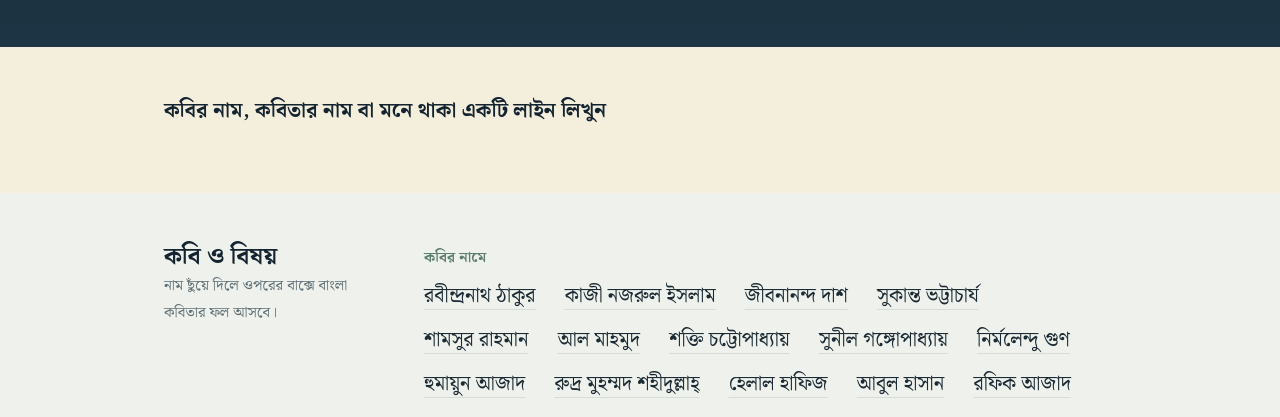
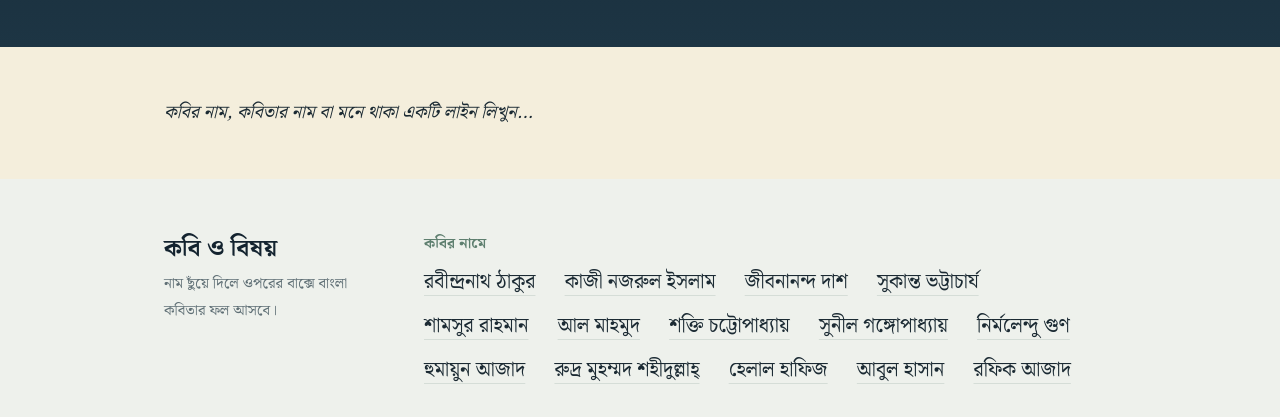
Before and after one commit to jn-tushar/kobita, a plain HTML site: page index.html in a window 1280 px wide. Shown: the part 329-746 px from the top of the page. Drawn offline with Linux system fonts and the light colour scheme.

Commit message:
Modify h2 styling and change text to em element
Updated heading style for improved readability and changed h2 text to an em element for better semantic structure.

```diff
--- a/index.html
+++ b/index.html
@@ -64,7 +64,7 @@ input.gsc-input{font:400 22px var(--f)!important;padding:10px 6px!important;back
 
 .row{display:grid;grid-template-columns:220px 1fr;gap:40px;padding:52px 0;border-top:1px solid var(--line)}
 .row:first-of-type{border-top:0}
-h2.t{margin:0;font:700 24px/1.0 var(--f);color:var(--night)}
+h2.t{margin:0;font:700 24px/1.5 var(--f);color:var(--night)}
 .note{margin:4px 0 0;font-size:15px;line-height:1.8;color:var(--muted)}
 h3{margin:0 0 2px;font:600 15px/1.8 var(--f);color:var(--reed)}
 .flow{margin:0 0 28px;padding:0;list-style:none;font-size:20px;line-height:2.2}
@@ -136,7 +136,7 @@ body{font-size:17px}.flow{font-size:18px}input.gsc-input{font-size:18px!importan
 
 <section class="sband" id="search" role="search">
   <div class="wrap">
-    <h2>কবির নাম, কবিতার নাম বা মনে থাকা একটি লাইন লিখুন</h2>
+    <em>কবির নাম, কবিতার নাম বা মনে থাকা একটি লাইন লিখুন...</em>
     <script>
       window.__gcse = {callback: function () {
         var i = document.querySelector('input.gsc-input');
```
